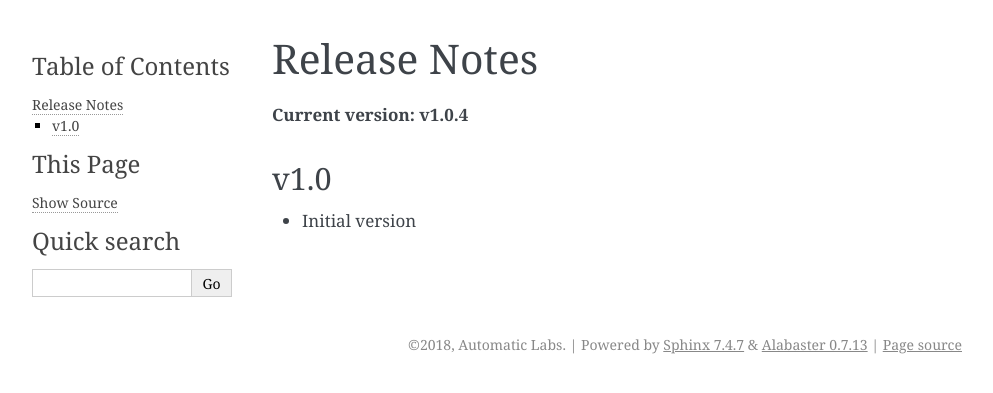
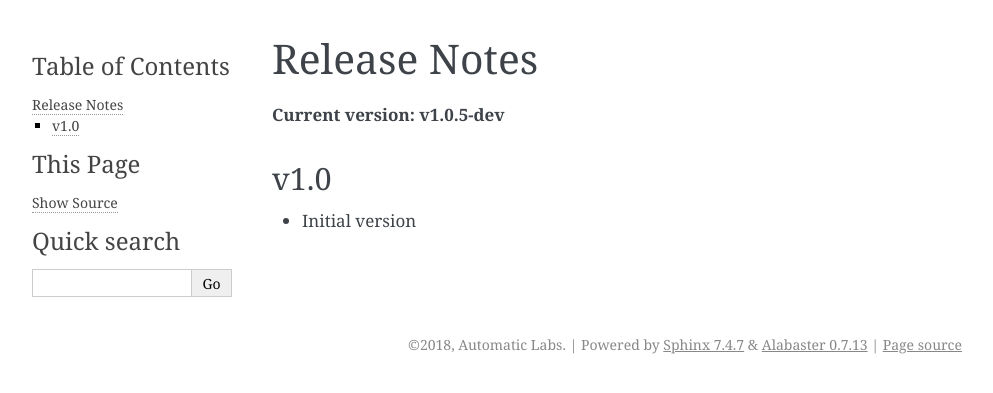
Before and after one commit to cloudchacho/taskhawk-python, a Sphinx documentation site: the page built from docs/releases.rst, in a window 1280 px wide. Shown: the top 393 px of the page, without its empty margins (148-1141 px from the left). Built offline with Sphinx 7.4.7, drawn with Linux system fonts in a browser that asks for light colours.

Commit message:
Bump version: 1.0.4 → 1.0.5-dev

```diff
--- a/docs/conf.py
+++ b/docs/conf.py
@@ -32,7 +32,7 @@ author = 'Automatic Labs'
 # The short X.Y version
 version = '1.0'
 # The full version, including alpha/beta/rc tags
-release = '**release = '1.0.4'**'
+release = '**release = '1.0.5-dev'**'
 
 
 # -- General configuration ---------------------------------------------------
--- a/docs/releases.rst
+++ b/docs/releases.rst
@@ -1,7 +1,7 @@
 Release Notes
 =============
 
-**Current version: v1.0.4**
+**Current version: v1.0.5-dev**
 
 v1.0
 ~~~~
--- a/taskhawk/__init__.py
+++ b/taskhawk/__init__.py
@@ -7,7 +7,7 @@ taskhawk
 
 
 # semantic versioning (http://semver.org/)
-VERSION = '1.0.4'
+VERSION = '1.0.5-dev'
 
 
 from .models import Message, Priority  # noqa
```
Also changed, not shown: .bumpversion.cfg.
